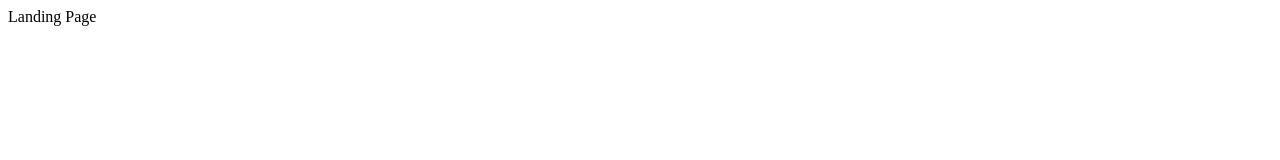
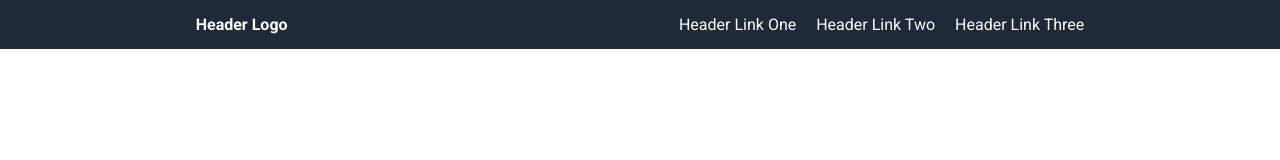
Before and after one commit to GoodGuyFate/odin-landingPage, a plain HTML site: page index.html in a window 1280 px wide. Drawn offline with Linux system fonts and the light colour scheme.

Commit message:
Add header

```diff
--- a/index.html
+++ b/index.html
@@ -7,8 +7,17 @@
     <link rel="stylesheet" href="style.css">
 </head>
 <body>
+
     <div class="header">
-        Landing Page
-    </div>
+        <ul class="logo">
+          <li>Header Logo</li>
+        </ul>
+        <ul class="right-links">
+          <li><a href="#">Header Link One</a></li>
+          <li><a href="#">Header Link Two</a></li>
+          <li><a href="#">Header Link Three</a></li>
+        </ul>
+      </div>
+
 </body>
 </html>
--- a/style.css
+++ b/style.css
@@ -0,0 +1,49 @@
+@import url('https://fonts.googleapis.com/css2?family=Roboto:wght@400;700&display=swap');
+
+*,
+*::before,
+*::after {
+    box-sizing: border-box;
+}
+
+* {
+    margin: 0;
+    padding: 0;
+}
+
+body {
+  display: flex;
+  flex-direction: column;
+  height: 100vh;
+  margin: 0;
+  overflow: hidden;
+  font-family: Roboto, sans-serif;
+  color: white;
+}
+
+ul {
+  list-style-type: none;
+  padding: 0;
+  margin: 0;
+}
+
+a {
+    text-decoration: none;
+    color: white;
+}
+
+.header {
+    display: flex;
+    justify-content: space-around;
+    background-color: #1f2937;
+}
+
+.right-links, .logo {
+    display: flex;
+    gap: 20px;
+    margin: 15px;
+}
+
+.logo {
+    font-weight: bold;
+}
```
